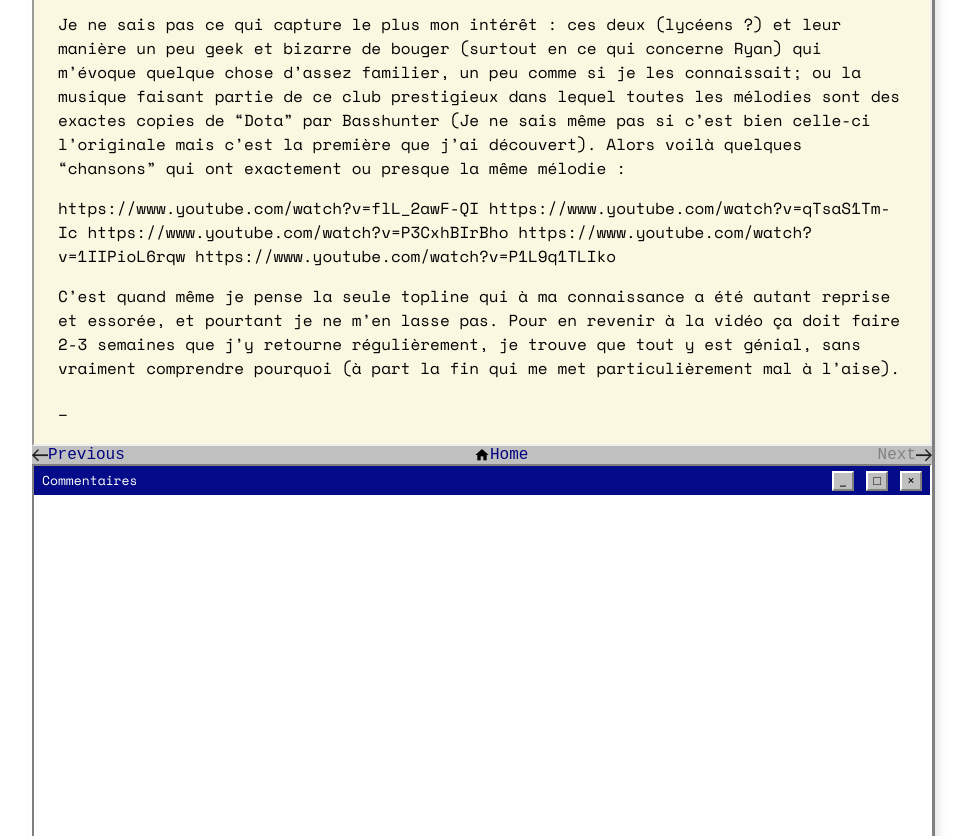
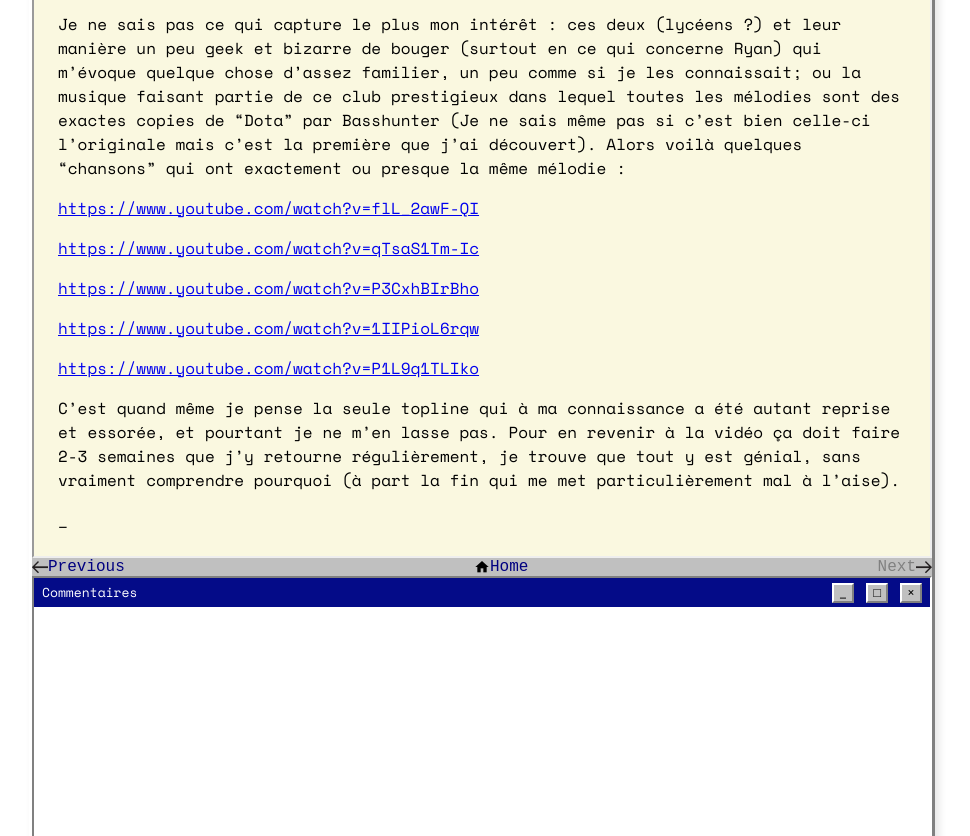
Before and after one commit to 3imaginaryboys3/3imaginaryboys3.github.io, a Jekyll site: the page built from _posts/2025-07-10-pretty-rave-girl.md, in a window 1280 px wide and 900 px high, scrolled down 2627 px, cut to the strip 64-900 px from the top of the window. Shown: the whole strip, without its empty margins (158-1128 px from the left). Built offline with Jekyll 4.4.1, drawn with Linux system fonts in a browser that asks for light colours; some web fonts are replaced; comment, search, counter and statistics services are not loaded; part of the change alters nothing that is shown.

Commit message:
Update 2025-07-10-pretty-rave-girl.md

```diff
--- a/_posts/2025-07-10-pretty-rave-girl.md
+++ b/_posts/2025-07-10-pretty-rave-girl.md
@@ -16,7 +16,7 @@ _______
 
 Une forte partie des images qui m’ont traversé l’esprit en ce moment sont dûs à certains concepts que j’ai découverts (ou re-découvert) en binge-apprenant mes différents cours, 2 à 3 jours précédant l’examen concerné.
 
-Je pense que le truc qui m'est le plus revenu sont les [fractales de Newton](https://fr.wikipedia.org/wiki/Fractale_de_Newton) :
+Je pense que le truc qui m'est le plus revenu sont les [fractales de Newton](https://fr.wikipedia.org/wiki/Fractale_de_Newton):
 
 ![newton-thumb.png]({{site.baseurl}}/assets/img/newton-thumb.png)
 
@@ -40,15 +40,19 @@ _______
 
 J’ai développé une sorte d’obsession pour cette vidéo :
 
-<iframe width="560" height="315" src="https://www.youtube.com/watch?v=BiH8DAVdKME" title="YouTube video player" frameborder="0" allow="accelerometer; autoplay; clipboard-write; encrypted-media; gyroscope; picture-in-picture; web-share" referrerpolicy="strict-origin-when-cross-origin" allowfullscreen></iframe>
+<iframe width="560" height="315" src="https://www.youtube.com/watch?v=BiH8DAVdKME" title="YouTube player" frameborder="0" allow="accelerometer; autoplay; clipboard-write; encrypted-media; gyroscope; picture-in-picture; web-share" referrerpolicy="strict-origin-when-cross-origin" allowfullscreen></iframe>
 
 Je ne sais pas ce qui capture le plus mon intérêt : ces deux (lycéens ?) et leur manière un peu geek et bizarre de bouger (surtout en ce qui concerne Ryan) qui m’évoque quelque chose d’assez familier, un peu comme si je les connaissait; ou la musique faisant partie de ce club prestigieux dans lequel toutes les mélodies sont des exactes copies de “Dota” par Basshunter (Je ne sais même pas si c’est bien celle-ci l’originale mais c’est la première que j’ai découvert). Alors voilà quelques “chansons” qui ont exactement ou presque la même mélodie :
 
-https://www.youtube.com/watch?v=flL_2awF-QI
-https://www.youtube.com/watch?v=qTsaS1Tm-Ic
-https://www.youtube.com/watch?v=P3CxhBIrBho
-https://www.youtube.com/watch?v=1IIPioL6rqw
-https://www.youtube.com/watch?v=P1L9q1TLIko
+[https://www.youtube.com/watch?v=flL_2awF-QI](https://www.youtube.com/watch?v=flL_2awF-QI)
+
+[https://www.youtube.com/watch?v=qTsaS1Tm-Ic](https://www.youtube.com/watch?v=qTsaS1Tm-Ic)
+
+[https://www.youtube.com/watch?v=P3CxhBIrBho](https://www.youtube.com/watch?v=P3CxhBIrBho)
+
+[https://www.youtube.com/watch?v=1IIPioL6rqw](https://www.youtube.com/watch?v=1IIPioL6rqw)
+
+[https://www.youtube.com/watch?v=P1L9q1TLIko](https://www.youtube.com/watch?v=P1L9q1TLIko)
 
 
 C’est quand même je pense la seule topline qui à ma connaissance a été autant reprise et essorée, et pourtant je ne m’en lasse pas. Pour en revenir à la vidéo ça doit faire 2-3 semaines que j'y retourne régulièrement, je trouve que tout y est génial, sans vraiment comprendre pourquoi (à part la fin qui me met particulièrement mal à l'aise).
```
